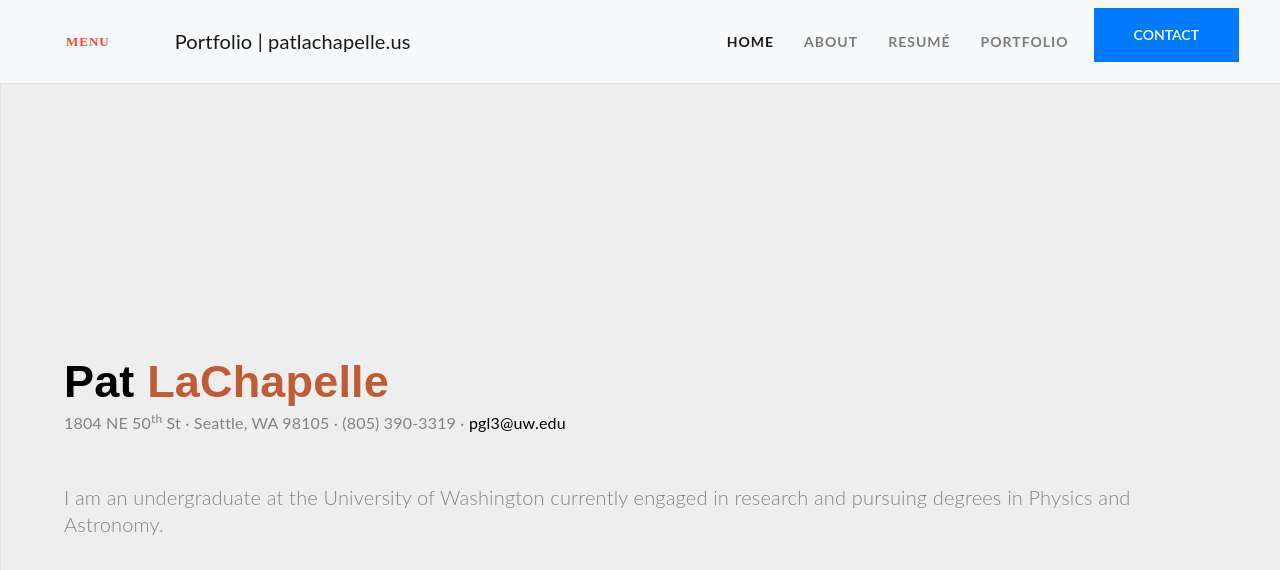
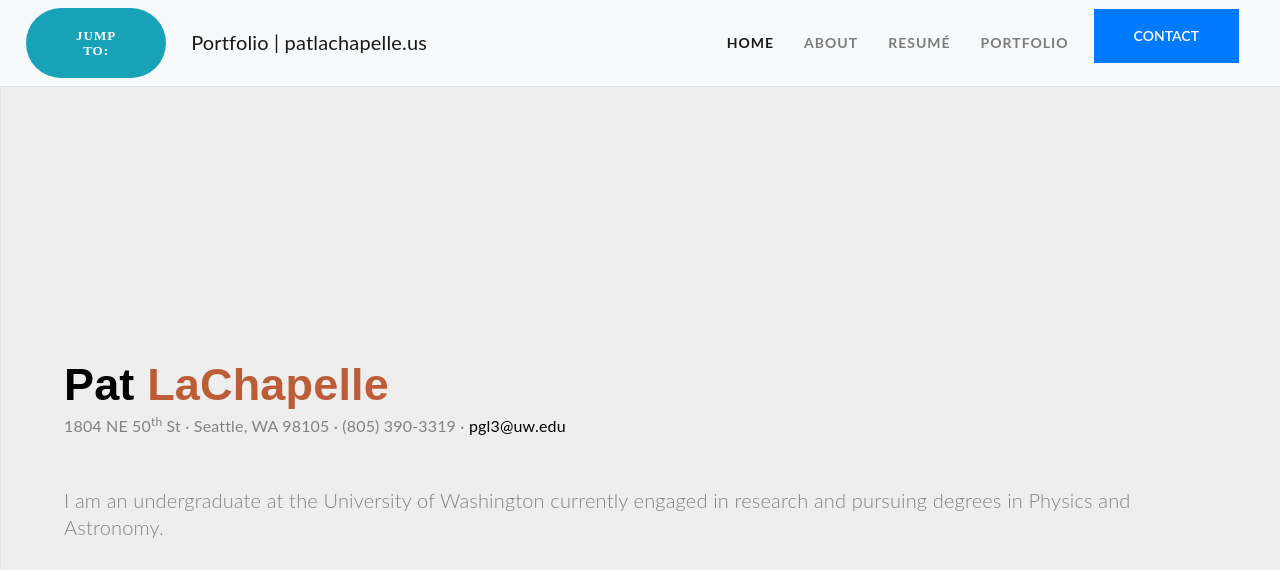
Before and after one commit to patlachapelle/WebsiteV2, a website: page Resume.html in a window 1280 px wide. Shown: the top 570 px of the page. Drawn offline with Linux system fonts and the light colour scheme.

Commit message:
Update Resume.html

```diff
--- a/Resume.html
+++ b/Resume.html
@@ -28,23 +28,23 @@
 .btn-info {
   font-family: Raleway-SemiBold;
   font-size: 13px;
-  color:#f44336 ;
+  color:#FFF ;
   letter-spacing: 1px;
   line-height: 15px;
   border: 2px #f44336);
   border-radius: 40px;
-  background: transparent;
+  background: f44336;
   transition: all 0.3s ease 0s;
 }
 
 .btn-info:hover {
-  color: #FFF;
-  background: #f44336;
+  color: #f44336;
+  background:transparent;
   border: 2px solid rgba(91, 192, 222, 0.75);
 }
 		</style>
 		<nav class="navbar navbar-expand-lg navbar-light bg-light border-bottom">
-        <button class="btn btn-info btn-small" id="menu-toggle">Menu</button>
+        <button class="btn btn-info btn-small" id="menu-toggle">Jump To:</button>
 
         <button class="navbar-toggler" type="button" data-toggle="collapse" data-target="#navbarSupportedContent" aria-controls="navbarSupportedContent" aria-expanded="false" aria-label="Toggle navigation">
           <span class="navbar-toggler-icon"></span>
```
